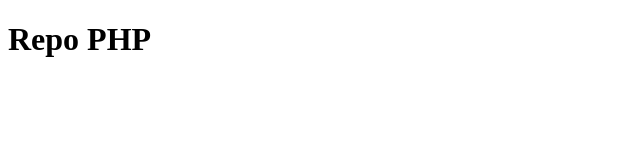
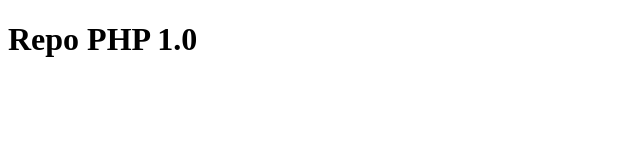
Before and after one commit to rapincx/adv_php_lesson_2, a plain HTML site: page index.html in a window 1280 px wide. Shown: the full height of the page, 0-640 px from the left. Drawn offline with Linux system fonts and the light colour scheme.

Commit message:
Repo PHP 1.0

```diff
--- a/index.html
+++ b/index.html
@@ -8,6 +8,6 @@
 	<title>Repo PHP</title>
 </head>
 <body>
-	<h1>Repo PHP</h1>
+	<h1>Repo PHP 1.0</h1>
 </body>
 </html>
```
